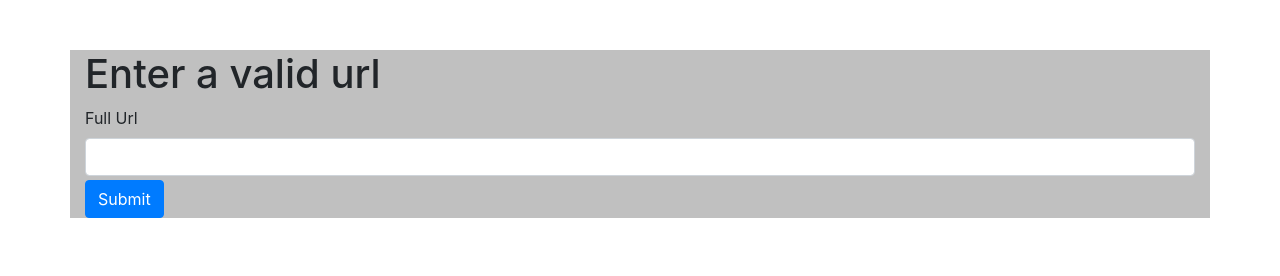
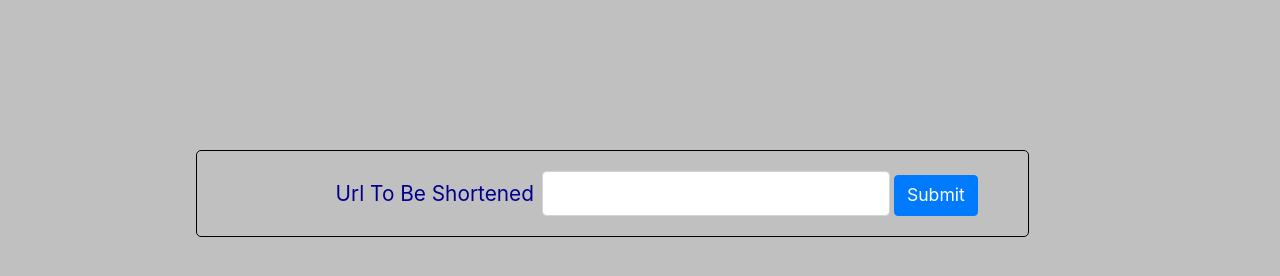
Before and after one commit to yapanss/UrlShortener, a website: page views/index.html in a window 1280 px wide. Drawn offline with Linux system fonts and the light colour scheme; files whose address does not match are found by name.

```diff
--- a/public/myApp.js
+++ b/public/myApp.js
@@ -2,16 +2,17 @@
 	$('button').click((e) => {
 		e.preventDefault();
 		// alert('bonjour');
+		var urle = $('#url').val();
+		// var urll = new URL(urle);
+		// console.log(urll)
 		var data = {
-			fullUrl: document.forms[0].elements["url"].value,
-			short: 5
-		}
+			fullUrl: urle
+		};
 		$.post( "/api/shorturl/new", data)
 		.then((result) => {
-			alert(JSON.stringify(result))
+			alert(JSON.stringify(result));
 		});
 
 		// alert(data);
-
 	})
 })
--- a/public/style.css
+++ b/public/style.css
@@ -1,8 +1,35 @@
-.container {
-  margin-top: 50px;
+body  {
   background-color: silver;
 }
 
-/*#url {
-  width: 100%;
-}*/
+.container {
+  margin-top: 150px;
+  /*background-color: silver;*/
+  /*background-color: #B1E6F6FF;*/
+
+}
+
+section {
+  border: solid black 1px;
+  border-radius: 5px;
+  margin-top: 25px;
+  margin-bottom: 25px;
+  margin-left: 10%;
+  width: 75%;
+  padding: 20px;
+}
+
+#url {
+  font-size: 1.3em;
+  color: darkblue;
+}
+
+label {
+  color: darkblue;
+  font-size: 1.3em;
+  margin-left: 15%;
+}
+
+.btn {
+  font-size: 1.1em;
+}
--- a/views/index.html
+++ b/views/index.html
@@ -11,16 +11,15 @@
 
    <body>
     <div class="container">
-      <h1>
-        Enter a valid url
-      </h1>
+      <section>
        <form mt-5>
-        <div class="form-group">
-          <label for="url">Full Url</label>
-          <input type="url" name="url" id="url" class="form-control" required>
+        <div class="form-inline">
+          <label for="url" class="form-label mr-2 ">Url To Be Shortened</label>
+          <input type="url" name="url" id="url" class="form-control mr-1" required>
           <button class="btn btn-primary mt-1">Submit</button>
         </div>
       </form>
+    </section>
     </div>
 
      <script src="./public/jquery-3.1.1.min.js"></script>
```
Also changed, not shown: server.js (+32 -22 lines).
